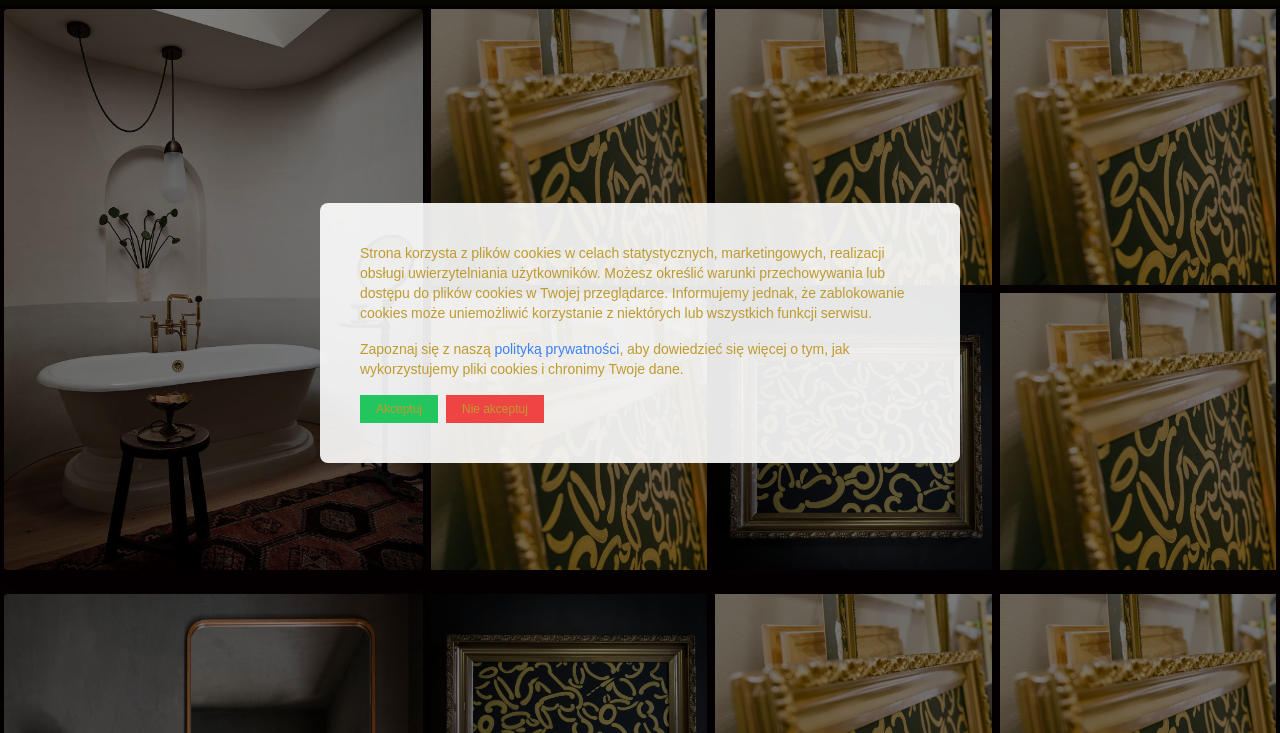
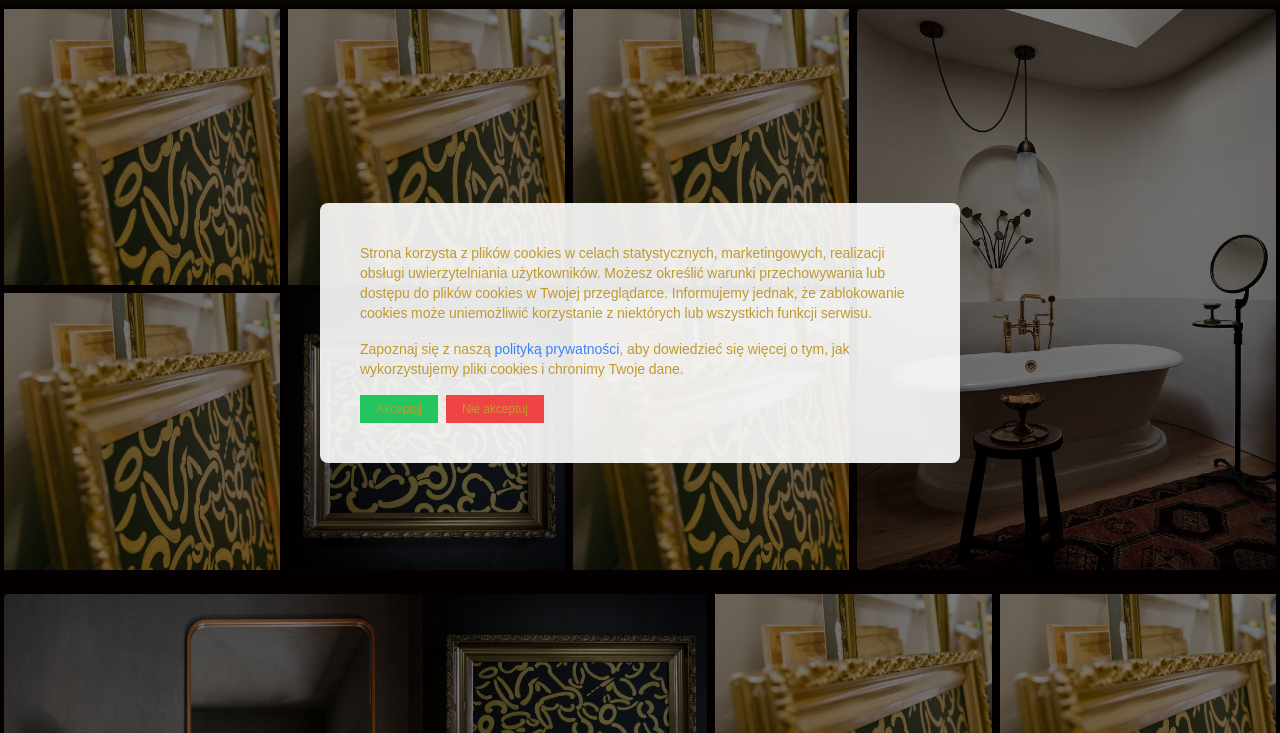
Before and after one commit to OleksiiMaistriuk/kapela_art, a Gatsby site: page /biography in a window 1280 px wide. Shown: the part 67-800 px from the top of the page. Built offline with nearby package versions, Linux system fonts and the light colour scheme; Gatsby itself is replaced by a stand-in of ours.

Commit message:
add order

```diff
--- a/src/components/BiographySection.js
+++ b/src/components/BiographySection.js
@@ -42,10 +42,10 @@ const BiographySection = () => {
       {data.rooms.edges.map((room, index) => {
         const roomImage = getImage(room.node.childImageSharp.gatsbyImageData);
         const smallPhotos = groupedSmallPhotos[index] || [];
-
+        const orderClass = index % 2 === 0 ? "order-last" : "order-first";
         return (
           <div key={room.node.relativePath} className="flex flex-wrap mb-4">
-            <div className="w-1/3 flex-none p-1">
+            <div className={`w-1/3 flex-none p-1 ${orderClass}`}>
               <div className="rounded overflow-hidden shadow-lg h-full">
                 <GatsbyImage
                   image={roomImage}
```
